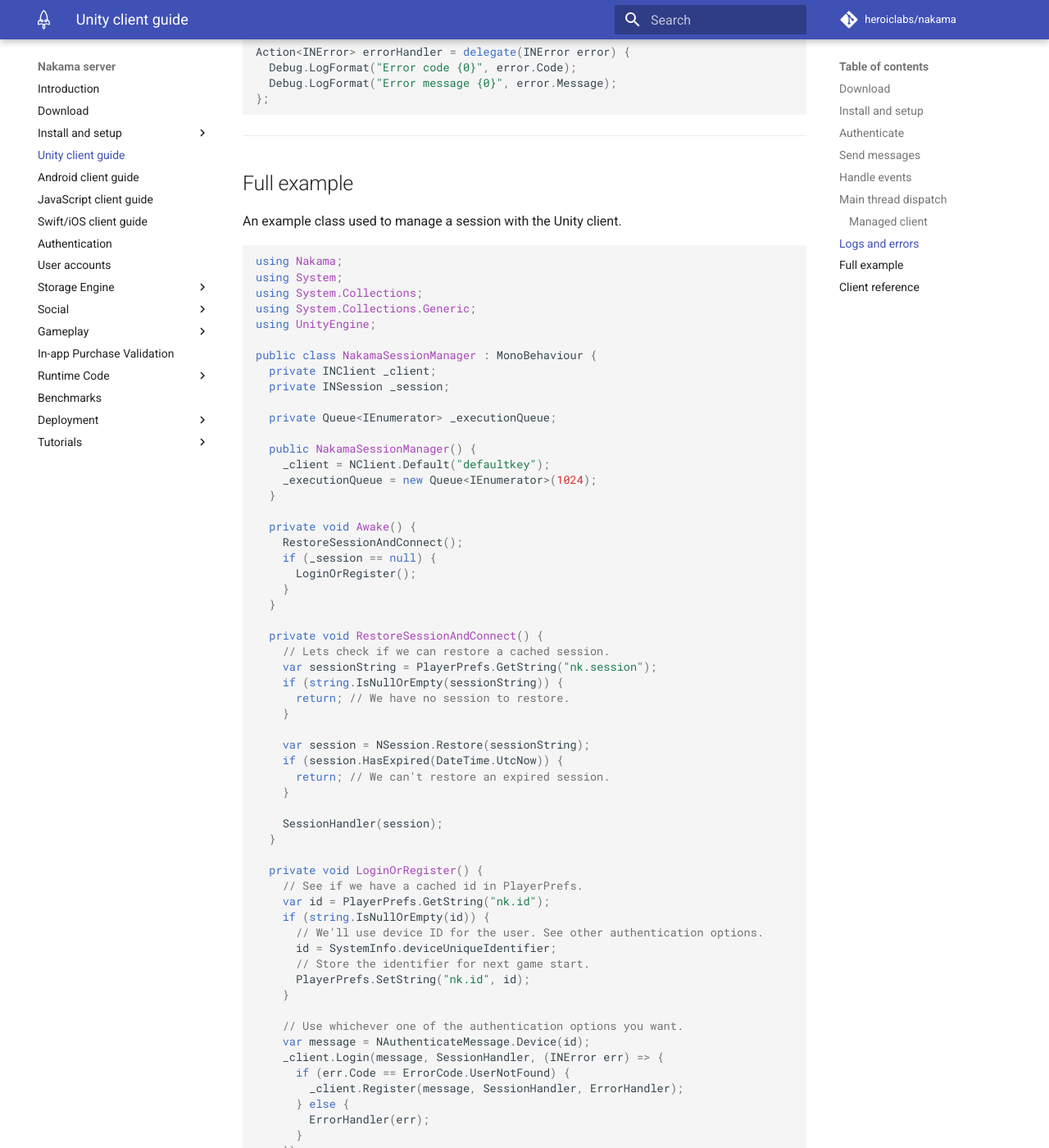
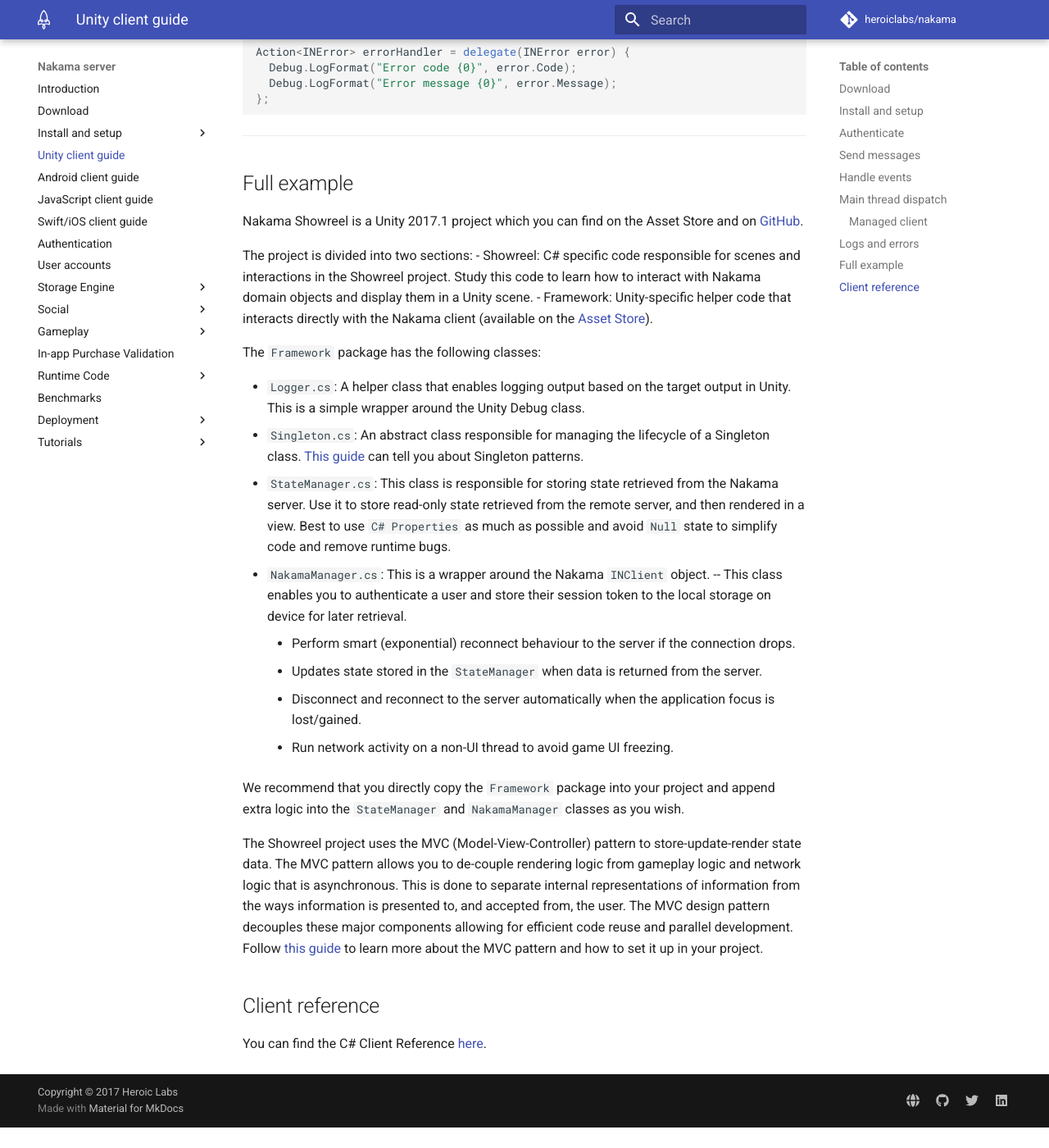
Before and after one commit to heroiclabs/nakama-docs, an MkDocs documentation site: the page built from docs/unity-client-guide.md, in a window 1280 px wide and 1400 px high, scrolled down 6226 px. Shown: the whole window at 82% size. Built offline with MkDocs 1.6.1 and Material for MkDocs 9.7.7, drawn with Linux system fonts in a browser that asks for light colours; comment, search, counter and statistics services are not loaded; old or Windows-style settings are respelled for this version of MkDocs; after the commit the page ends 7601 px from its top, so only the background shows below that; some of the changed text lies outside the part shown.

Commit message:
Add Unity Showreel to Unity guide

````diff
--- a/docs/unity-client-guide.md
+++ b/docs/unity-client-guide.md
@@ -264,117 +264,27 @@
 
 ## Full example
 
-An example class used to manage a session with the Unity client.
+Nakama Showreel is a Unity 2017.1 project which you can find on the Asset Store and on [GitHub](https://github.com/heroiclabs/nakama-examples/tree/master/unity/nakama-showreel).
 
-```csharp
-using Nakama;
-using System;
-using System.Collections;
-using System.Collections.Generic;
-using UnityEngine;
+The project is divided into two sections:
+- Showreel: C# specific code responsible for scenes and interactions in the Showreel project. Study this code to learn how to interact with Nakama domain objects and display them in a Unity scene.
+- Framework: Unity-specific helper code that interacts directly with the Nakama client (available on the [Asset Store](https://assetstore.unity.com/packages/tools/network/nakama-81338)).
 
-public class NakamaSessionManager : MonoBehaviour {
-  private INClient _client;
-  private INSession _session;
+The `Framework` package has the following classes:
 
-  private Queue<IEnumerator> _executionQueue;
+- `Logger.cs`: A helper class that enables logging output based on the target output in Unity. This is a simple wrapper around the Unity Debug class.
+- `Singleton.cs`: An abstract class responsible for managing the lifecycle of a Singleton class. [This guide](http://wiki.unity3d.com/index.php/Singleton) can tell you about Singleton patterns.
+- `StateManager.cs`: This class is responsible for storing state retrieved from the Nakama server. Use it to store read-only state retrieved from the remote server, and then rendered in a view. Best to use `C# Properties` as much as possible and avoid `Null` state to simplify code and remove runtime bugs.
+- `NakamaManager.cs`: This is a wrapper around the Nakama `INClient` object.
+    -- This class enables you to authenticate a user and store their session token to the local storage on device for later retrieval.
+    - Perform smart (exponential) reconnect behaviour to the server if the connection drops.
+    - Updates state stored in the `StateManager` when data is returned from the server.
+    - Disconnect and reconnect to the server automatically when the application focus is lost/gained.
+    - Run network activity on a non-UI thread to avoid game UI freezing.
 
-  public NakamaSessionManager() {
-    _client = NClient.Default("defaultkey");
-    _executionQueue = new Queue<IEnumerator>(1024);
-  }
+We recommend that you directly copy the `Framework` package into your project and append extra logic into the `StateManager` and `NakamaManager` classes as you wish.
 
-  private void Awake() {
-    RestoreSessionAndConnect();
-    if (_session == null) {
-      LoginOrRegister();
-    }
-  }
-
-  private void RestoreSessionAndConnect() {
-    // Lets check if we can restore a cached session.
-    var sessionString = PlayerPrefs.GetString("nk.session");
-    if (string.IsNullOrEmpty(sessionString)) {
-      return; // We have no session to restore.
-    }
-
-    var session = NSession.Restore(sessionString);
-    if (session.HasExpired(DateTime.UtcNow)) {
-      return; // We can't restore an expired session.
-    }
-
-    SessionHandler(session);
-  }
-
-  private void LoginOrRegister() {
-    // See if we have a cached id in PlayerPrefs.
-    var id = PlayerPrefs.GetString("nk.id");
-    if (string.IsNullOrEmpty(id)) {
-      // We'll use device ID for the user. See other authentication options.
-      id = SystemInfo.deviceUniqueIdentifier;
-      // Store the identifier for next game start.
-      PlayerPrefs.SetString("nk.id", id);
-    }
-
-    // Use whichever one of the authentication options you want.
-    var message = NAuthenticateMessage.Device(id);
-    _client.Login(message, SessionHandler, (INError err) => {
-      if (err.Code == ErrorCode.UserNotFound) {
-        _client.Register(message, SessionHandler, ErrorHandler);
-      } else {
-        ErrorHandler(err);
-      }
-    });
-  }
-
-  private void SessionHandler(INSession session) {
-    _session = session;
-    Debug.LogFormat("Session: '{0}'.", session.Token);
-    _client.Connect(_session, (bool done) => {
-      // We enqueue callbacks which contain code which must be dispatched on
-      // the Unity main thread.
-      Enqueue(() => {
-        Debug.Log("Session connected.");
-        // Store session for quick reconnects.
-        PlayerPrefs.SetString("nk.session", session.Token);
-      });
-    });
-  }
-
-  private void Update() {
-    lock (_executionQueue) {
-      for (int i = 0, len = _executionQueue.Count; i < len; i++) {
-        StartCoroutine(_executionQueue.Dequeue());
-      }
-    }
-  }
-
-  private void OnApplicationQuit() {
-    if (_session != null) {
-      _client.Disconnect();
-    }
-  }
-
-  private void Enqueue(Action action) {
-    lock (_executionQueue) {
-      _executionQueue.Enqueue(ActionWrapper(action));
-      if (_executionQueue.Count > 1024) {
-        Debug.LogWarning("Queued actions not consumed fast enough.");
-        _client.Disconnect();
-      }
-    }
-  }
-
-  private IEnumerator ActionWrapper(Action action) {
-    action();
-    yield return null;
-  }
-
-  private static void ErrorHandler(INError err) {
-    Debug.LogErrorFormat("Error: code '{0}' with '{1}'.", err.Code, err.Message);
-  }
-}
-```
+The Showreel project uses the MVC (Model-View-Controller) pattern to store-update-render state data. The MVC pattern allows you to de-couple rendering logic from gameplay logic and network logic that is asynchronous. This is done to separate internal representations of information from the ways information is presented to, and accepted from, the user. The MVC design pattern decouples these major components allowing for efficient code reuse and parallel development. Follow [this guide](http://engineering.socialpoint.es/MVC-pattern-unity3d-ui.html) to learn more about the MVC pattern and how to set it up in your project.
 
 ## Client reference
 
````
